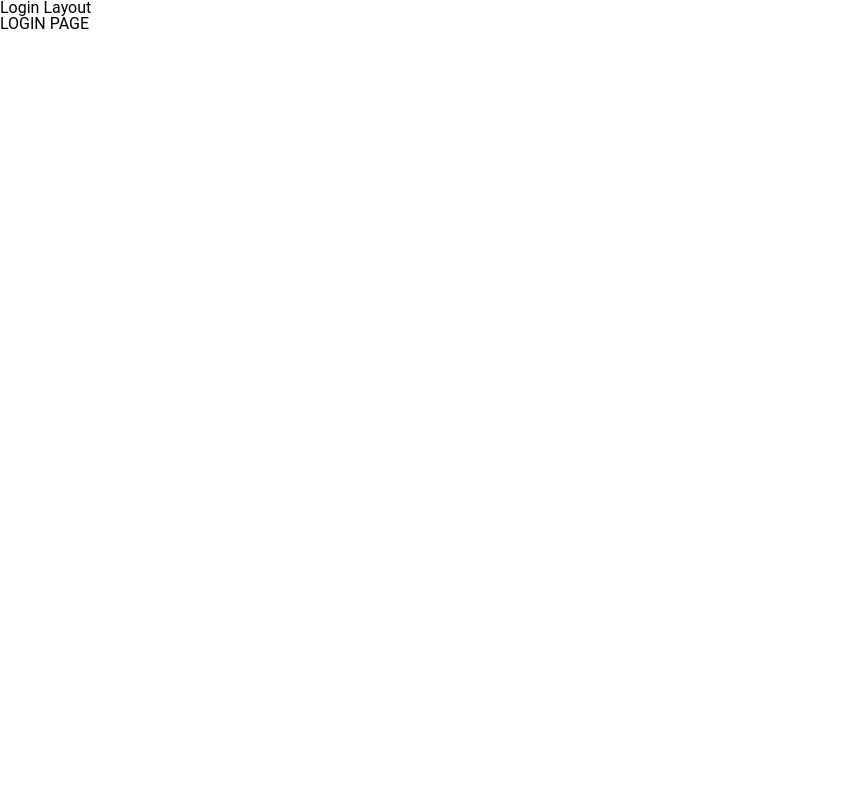
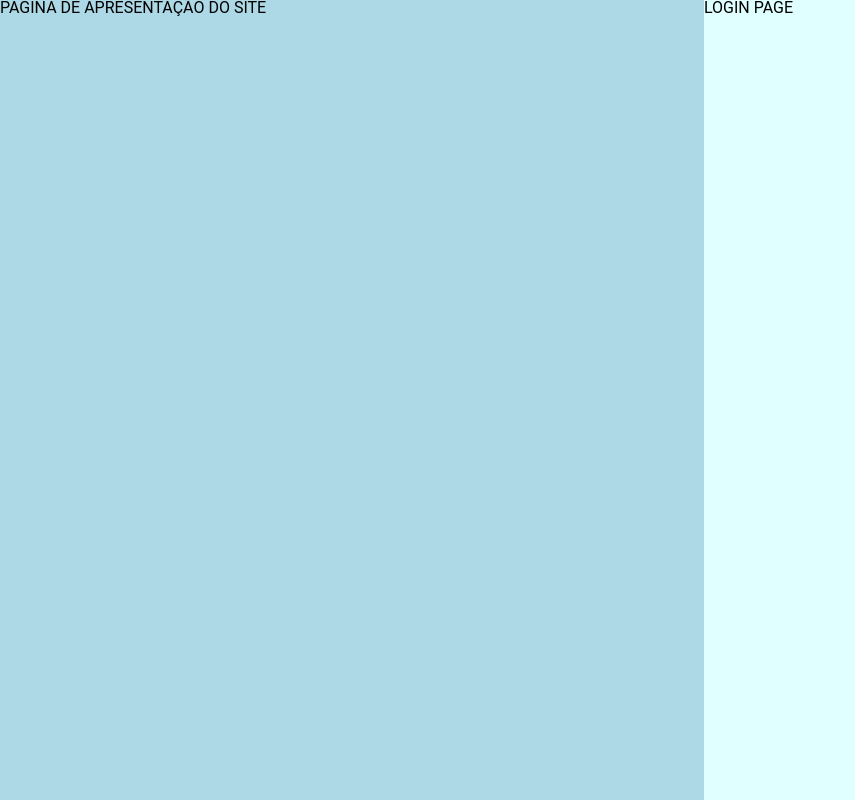
Before and after one commit to oscarmaia/tamega, a React (Create React App) app: page /sign-in in a window 1280 px wide. Shown: the whole page, without its empty margins (0-855 px from the left). Built offline with nearby package versions, Linux system fonts and the light colour scheme.

Commit message:
refact: change layouts structures

```diff
--- a/src/App.js
+++ b/src/App.js
@@ -1,41 +1,30 @@
-import { BrowserRouter, Outlet, Route, Routes } from "react-router-dom";
+import { BrowserRouter, Route, Routes } from "react-router-dom";
 import Dashboard from "./components/Dashboard";
-import Header from "./components/Header";
-import Sidebar from "./components/Sidebar";
+
 import Home from "./pages/Home";
 import NotFound from "./pages/NotFound";
 import GlobalStyle from "./resources/css/reset";
 import SignIn from "./pages/SingIn";
-
-const LoginLayout = () => (
-  <div>
-    <h1>Login Layout</h1>
-    <Outlet />
-  </div>
-);
-
-const AdminLayout = () => (
-  <div>
-    <Header></Header>
-    <div style={{ display: "flex" }}>
-      <Sidebar></Sidebar>
-      <Outlet />
-    </div>
-  </div>
-);
+import SignUp from "./pages/SignUp";
+import UserLayout from "./layouts/UserLayout";
+import AdminLayout from "./layouts/AdminLayout";
+import LandPageLayout from "./layouts/LandPageLayout";
 
 function App() {
   return (
     <BrowserRouter>
       <GlobalStyle />
       <Routes>
-        <Route element={<LoginLayout />}>
+        <Route element={<LandPageLayout />}>
           <Route path="/" element={<Home />} />
+          <Route path="*" element={<NotFound />} />
+        </Route>
+        <Route element={<UserLayout />}>
           <Route path="/sign-in" element={<SignIn />} />
+          <Route path="/sign-up" element={<SignUp />} />
         </Route>
         <Route element={<AdminLayout />}>
           <Route path="/dashboard" element={<Dashboard />} />
-          <Route path="*" element={<NotFound />} />
         </Route>
       </Routes>
     </BrowserRouter>
--- /dev/null
+++ b/src/layouts/AdminLayout.js
@@ -0,0 +1,15 @@
+import { Outlet } from "react-router-dom";
+import Header from "../components/Header";
+import Sidebar from "../components/Sidebar";
+
+export default function AdminLayout() {
+  return (
+    <>
+      <Header></Header>
+      <div style={{ display: "flex" }}>
+        <Sidebar></Sidebar>
+        <Outlet />
+      </div>
+    </>
+  );
+}
--- /dev/null
+++ b/src/layouts/LandPageLayout.js
@@ -0,0 +1,18 @@
+import styled from "styled-components";
+import { Outlet } from "react-router-dom";
+export default function LandPageLayout() {
+  return (
+    <CenteredContainer>
+      <Outlet />
+    </CenteredContainer>
+  );
+}
+
+const CenteredContainer = styled.div`
+  position: absolute;
+  top: 50%;
+  left: 50%;
+  -ms-transform: translateX(-50%) translateY(-50%);
+  -webkit-transform: translate(-50%, -50%);
+  transform: translate(-50%, -50%);
+`;
--- /dev/null
+++ b/src/layouts/UserLayout.js
@@ -0,0 +1,32 @@
+import { Outlet } from "react-router-dom";
+import styled from "styled-components";
+export default function UserLayout() {
+  return (
+    <PageContainer>
+      <LeftContainer>
+        <h1>PAGINA DE APRESENTAÇÃO DO SITE</h1>
+      </LeftContainer>
+      <RightContainer>
+        <Outlet />
+      </RightContainer>
+    </PageContainer>
+  );
+}
+
+const LeftContainer = styled.div`
+  display: flex;
+  flex-direction: column;
+  width: 55%;
+  background-color: lightblue;
+`;
+const RightContainer = styled.div`
+  display: flex;
+  flex-direction: column;
+  width: 45%;
+  background-color: lightcyan;
+`;
+const PageContainer = styled.div`
+  display: flex;
+  flex-direction: row;
+  height: 100vh;
+`;
```
